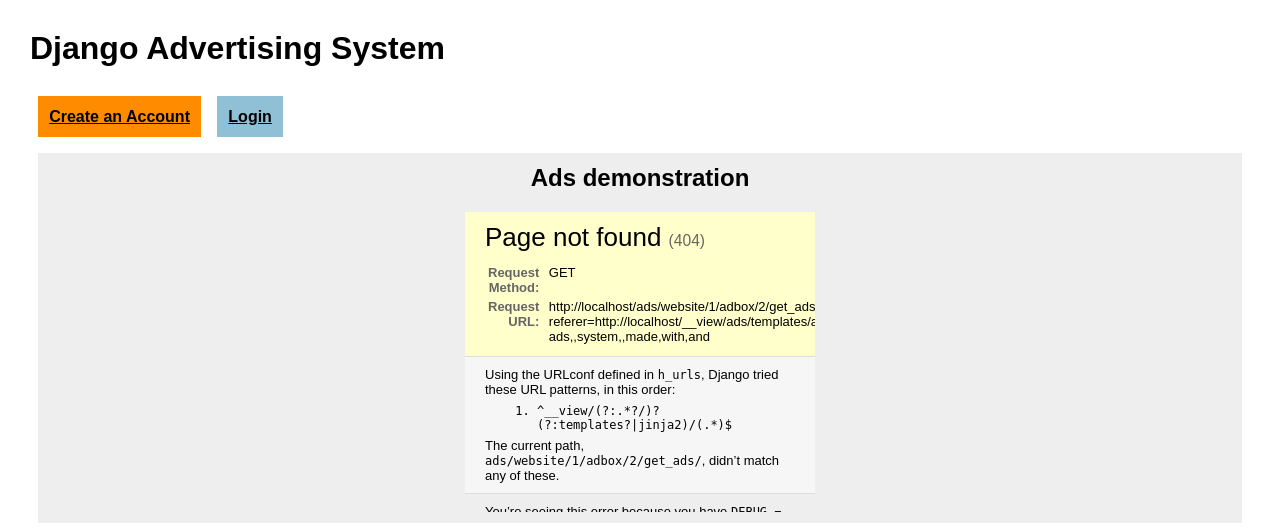
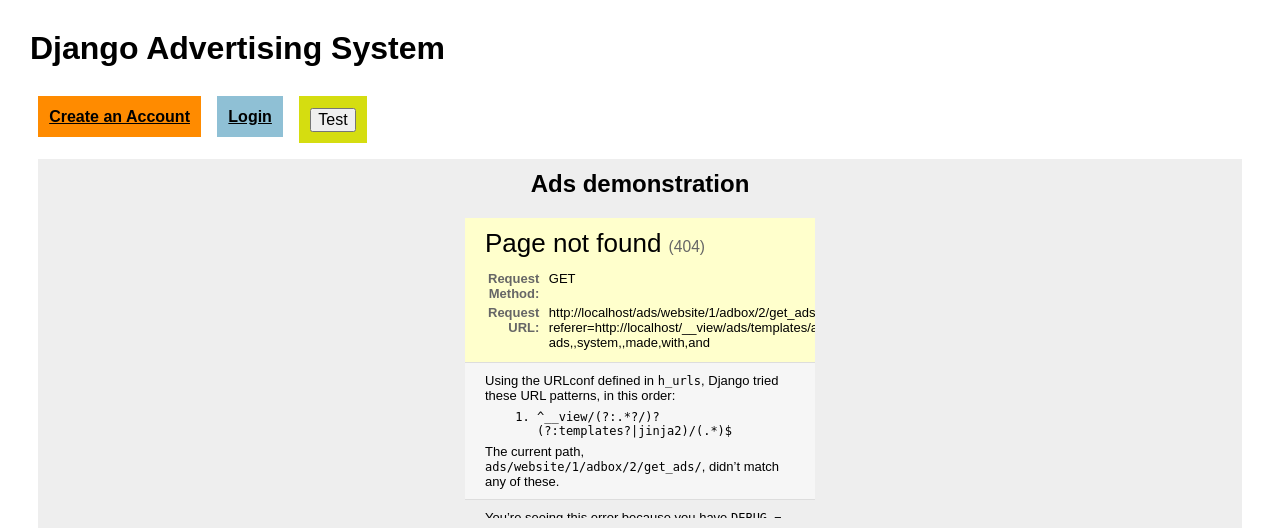
Before and after one commit to masroore/django-ads, a Django app: template ads/templates/ads/index.html in a window 1280 px wide. Shown: the top 528 px of the page. Run offline with Django 3.2, Linux system fonts and the light colour scheme; the template is opened without the code that fills it, so the values that code supplies are empty.

Commit message:
click test for jQuery

```diff
--- a/ads/templates/ads/index.html
+++ b/ads/templates/ads/index.html
@@ -66,4 +66,8 @@
     </div>
 {% endif %}
 
+    <div class="box olive al_center">
+        <input onclick="$('.silver').toggle()" value="{% trans "Test" %}" type="button"/>
+    </div>
+
 {% endblock body %}
```
